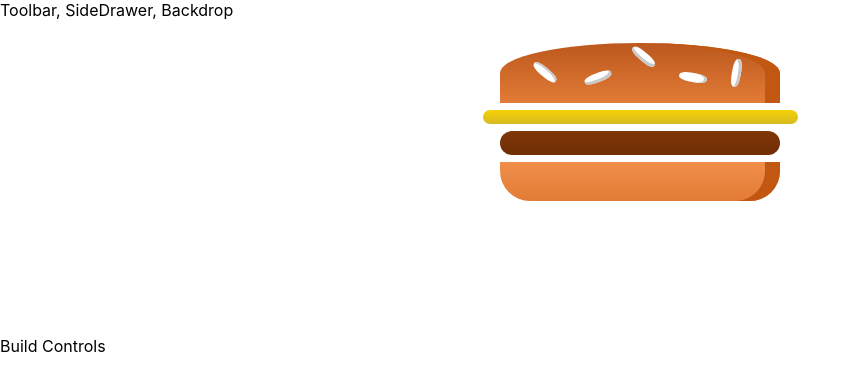
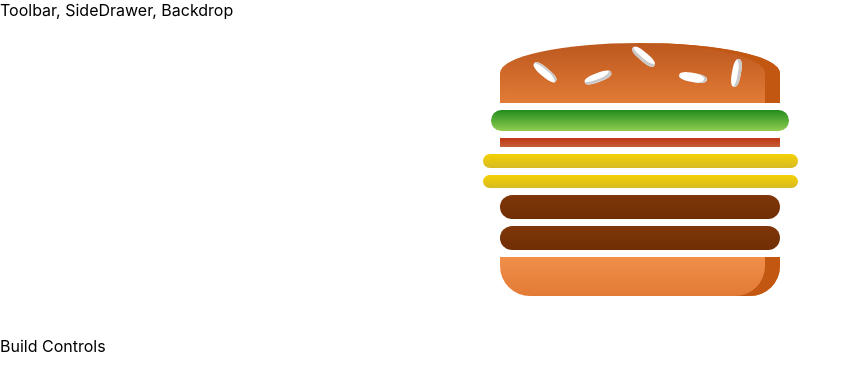
Before and after one commit to takuyaKIKUCHI99/the-burger-bilder, a React (Create React App) app: page / in a window 1280 px wide. Shown: the top 390 px of the page, without its empty margins (0-860 px from the left). Built offline with nearby package versions, Linux system fonts and the light colour scheme.

Commit message:
Burger ingredients rendered dynamically

```diff
--- a/src/components/Burger/Burger.js
+++ b/src/components/Burger/Burger.js
@@ -4,14 +4,31 @@ import styles from './Burger.module.css';
 import BurgerIngredient from './BurrgerIngredient/BurgerIngredient';
 
 const Burger = (props) => {
+  const ingredientsOrder = props.ingredientsOrder; // [{ingredient: count}]
+
+  const ingredients = () => {
+    const burgerIngredientComponents = [];
+
+    // Build 'BurgerIngredient' component as per the passed order
+    for (const [key, value] of Object.entries(ingredientsOrder)) {
+      const [ingredient, count] = [key, value];
+
+      [...Array(count)].forEach((_, index) =>
+        burgerIngredientComponents.push(
+          <BurgerIngredient type={ingredient} key={`${ingredient}-${index}`} />
+        )
+      );
+    }
+
+    return burgerIngredientComponents;
+  };
   return (
     <div className={styles.Burger}>
-      <BurgerIngredient type="bread-top" />
-      <BurgerIngredient type="cheese" />
-      <BurgerIngredient type="meat" />
-      <BurgerIngredient type="bread-bottom" />
+      <BurgerIngredient type='bread-top' />
+      {ingredients()}
+      <BurgerIngredient type='bread-bottom' />
     </div>
-  )
+  );
 };
 
 export default Burger;
--- a/src/components/Burger/BurrgerIngredient/BurgerIngredient.js
+++ b/src/components/Burger/BurrgerIngredient/BurgerIngredient.js
@@ -14,7 +14,7 @@ const INGREDIENTS = {
 
 const BurgerIngredient = (props) => {
   const ingredientStyle = INGREDIENTS[props.type];
-  console.log(ingredientStyle);
+
   if (ingredientStyle === 'BreadTop') {
     return (
       <div className={styles[ingredientStyle]}>
--- a/src/containers/BurgerBuilder/BurgerBuilder.js
+++ b/src/containers/BurgerBuilder/BurgerBuilder.js
@@ -1,13 +1,21 @@
 import React, { Component } from 'react';
 
 import Aux from '../../hoc/Aux';
-import Burger from '../../components/Burger/Burger'
-  ;
+import Burger from '../../components/Burger/Burger';
 class BurgerBuilder extends Component {
+  state = {
+    ingredients: {
+      salad: 1,
+      bacon: 1,
+      cheese: 2,
+      meat: 2
+    }
+  };
+
   render() {
     return (
       <Aux>
-        <Burger />
+        <Burger ingredientsOrder={this.state.ingredients} />
         <div>Build Controls</div>
       </Aux>
     );
```
